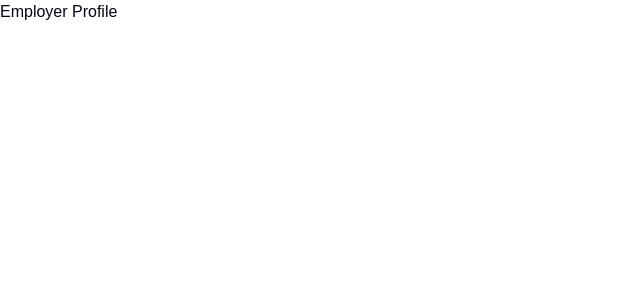
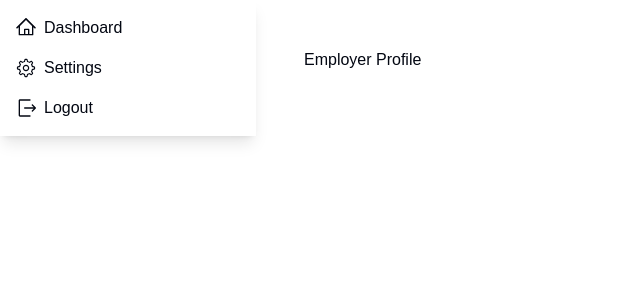
Before and after one commit to jhu-oose-f24/Team-JobJays, a Next.js app in the folder frontend/jobjays-ui/: page /profile/employers in a window 1280 px wide. Shown: the top 300 px of the page, without its empty margins (0-640 px from the left). Built offline with nearby package versions, Linux system fonts and the light colour scheme.

Commit message:
added layout template for all profile subdirectories to follow

```diff
--- /dev/null
+++ b/frontend/jobjays-ui/src/app/profile/layout.tsx
@@ -0,0 +1,13 @@
+import Sidebar from "@/components/ui/Sidebar";
+import NavBar from "@/components/ui/NavBar";
+
+export default function Layout({ children }: { children: React.ReactNode }) {
+    return (
+        <div className="flex h-screen flex-col md:flex-row md:overflow-hidden">
+            <div className="w-full flex-none md:w-64">
+                <Sidebar />
+            </div>
+            <div className="flex-grow p-6 md:overflow-y-auto md:p-12">{children}</div>
+        </div>
+    );
+}
--- /dev/null
+++ b/frontend/jobjays-ui/src/components/ui/Sidebar.tsx
@@ -0,0 +1,41 @@
+"use client";
+import {useState} from "react";
+import { HomeIcon, GearIcon, ExitIcon  } from '@radix-ui/react-icons';
+
+export default function Sidebar() {
+    const [isOpen, setIsOpen] = useState(false);
+
+    return (
+        <div className="flex">
+            {/* Mobile sidebar toggle button */}
+            <button
+                className="md:hidden p-4"
+                onClick={() => setIsOpen(!isOpen)}
+            >
+                <span className="sr-only">Open sidebar</span>
+                <svg className="w-6 h-6" fill="none" stroke="currentColor" viewBox="0 0 24 24" xmlns="http://www.w3.org/2000/svg">
+                    <path strokeLinecap="round" strokeLinejoin="round" strokeWidth="2" d="M4 6h16M4 12h16M4 18h16"></path>
+                </svg>
+            </button>
+
+            {/* Sidebar */}
+            <div className={`fixed z-10 md:static md:w-64 bg-white shadow-lg h-full transition-transform ${isOpen ? 'translate-x-0' : '-translate-x-full'} md:translate-x-0`}>
+                <div className="flex flex-col h-full p-4 space-y-4">
+                    {/* Sidebar links */}
+                    <a href="/dashboard" className="flex items-center space-x-2 hover:text-blue-600">
+                        <HomeIcon className="w-5 h-5" />
+                        <span>Dashboard</span>
+                    </a>
+                    <a href="/settings" className="flex items-center space-x-2 hover:text-blue-600">
+                        <GearIcon className="w-5 h-5" />
+                        <span>Settings</span>
+                    </a>
+                    <a href="/logout" className="flex items-center space-x-2 hover:text-red-600">
+                        <ExitIcon className="w-5 h-5" />
+                        <span>Logout</span>
+                    </a>
+                </div>
+            </div>
+        </div>
+    );
+}
```
